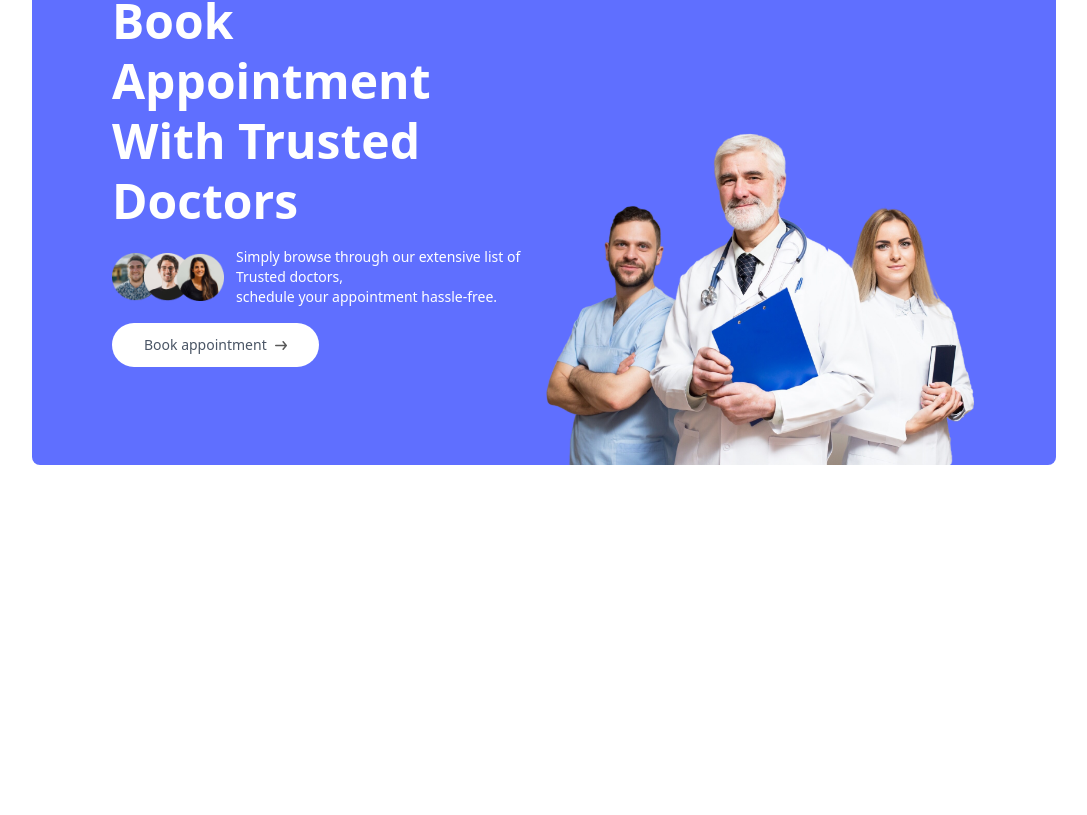
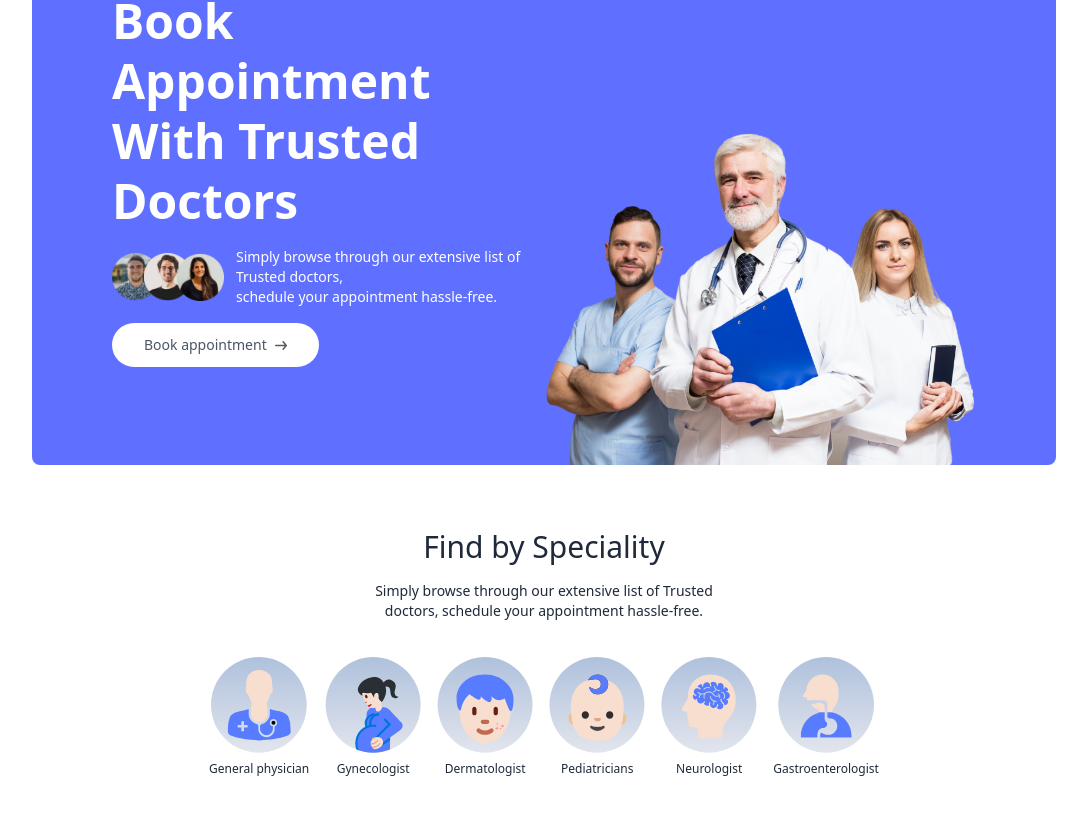
Before and after one commit to Ndukwechima/Prescripto, a React app: page / in a window 1280 px wide. Shown: the part 227-1042 px from the top of the page, without its empty margins (96-1183 px from the left). Before the commit the page ends 800 px from the top, so only its background shows below. Built offline with nearby package versions, Linux system fonts and the light colour scheme; the HTML template or start-up script is replaced by a standard one.

Commit message:
Completed the Speciality of the Home page

```diff
--- /dev/null
+++ b/src/components/SpecialityMenu.jsx
@@ -0,0 +1,27 @@
+import React from 'react'
+import { specialityData } from '../assets/assets';
+import { Link } from 'react-router-dom';
+
+const SpecialityMenu = () => {
+  return (
+    <div id="speciality" className='flex flex-col items-center gap-4 py-16 text-gray-800'>
+      <h1 className='text-3xl font-medium'>Find by Speciality</h1>
+      <p className='sm:w-1/3 text-center text-sm'>
+        Simply browse through our extensive list of Trusted doctors, schedule
+        your appointment hassle-free.
+      </p>
+
+      <div className='flex sm:justify-center gap-4 pt-5 w-full overflow-scroll'>
+        {specialityData.map((item, index) => (
+          <Link className='flex flex-col items-center text-xs cursor-pointer
+          flex-shrink-0 hover:translate-y-[-10px] transition-all duration-500 ease-in-out' key={index} to={`/doctors/${item.speciality}`}>
+            <img className='w-16 sm:w-24 mb-2' src={item.image} key={index} alt={`item.speciality + img`} />
+            <p>{item.speciality}</p>
+          </Link>
+        ))}
+      </div>
+    </div>
+  );
+}
+
+export default SpecialityMenu
--- a/src/index.css
+++ b/src/index.css
@@ -10,3 +10,7 @@
     @apply block
   }
 }
+
+::-webkit-scrollbar {
+  @apply hidden
+}
--- a/src/pages/Home.jsx
+++ b/src/pages/Home.jsx
@@ -1,10 +1,12 @@
 import React from 'react'
 import HeroSection from '../components/HeroSection'
+import SpecialityMenu from '../components/SpecialityMenu'
 
 const Home = () => {
   return (
     <div>
       <HeroSection />
+      <SpecialityMenu />
     </div>
   )
 }
```
